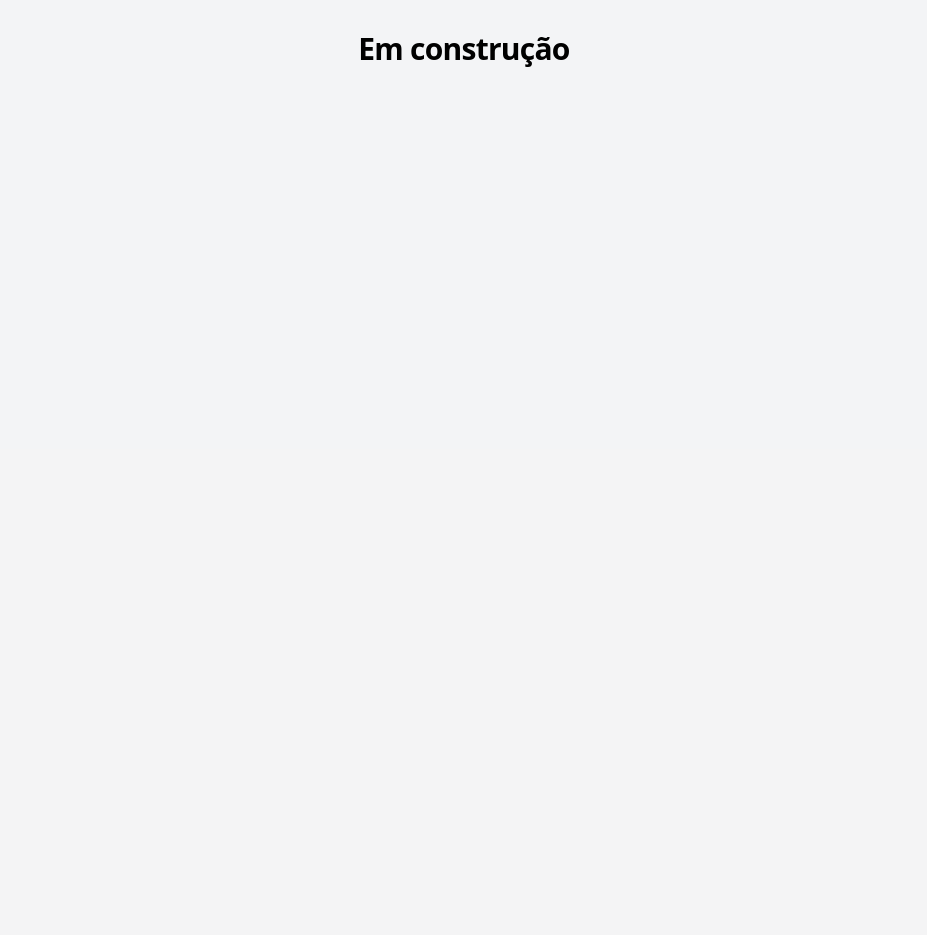
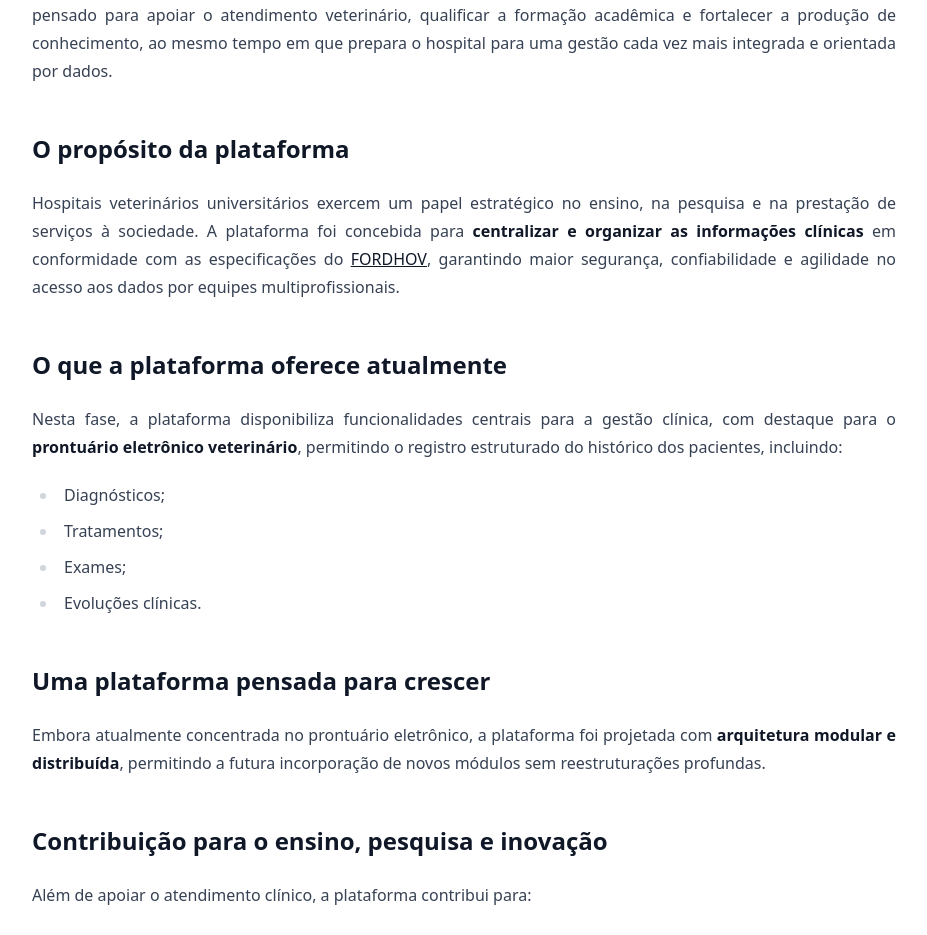
Before and after one commit to igor-felipe/manual-hovet, a Next.js app: page / in a window 1280 px wide. Shown: the part 420-1355 px from the top of the page, without its empty margins (176-1103 px from the left). Before the commit the page ends 869 px from the top, so only its background shows below. Built offline with nearby package versions, Linux system fonts and the light colour scheme.

Commit message:
feat: add página home

```diff
--- /dev/null
+++ b/app/home.mdx
@@ -0,0 +1,32 @@
+# SIG-HOVET - Sistema Integrado de Gestão de Hospitais Veterinários
+
+### Uma solução digital para integrar cuidado, ensino, pesquisa e gestão
+
+O **SIG-HOVET** advém de uma iniciativa voltada à modernização dos processos clínicos e administrativos para hospitais veterinários de universidades federais, com foco inicial na organização, segurança e integração das informações clínicas.
+
+Desenvolvida no contexto universitário da [UFRPE](https://portal.ufrpe.br/), a plataforma nasce como um ambiente digital estruturante, pensado para apoiar o atendimento veterinário, qualificar a formação acadêmica e fortalecer a produção de conhecimento, ao mesmo tempo em que prepara o hospital para uma gestão cada vez mais integrada e orientada por dados.
+
+## O propósito da plataforma
+
+Hospitais veterinários universitários exercem um papel estratégico no ensino, na pesquisa e na prestação de serviços à sociedade. A plataforma foi concebida para **centralizar e organizar as informações clínicas** em conformidade com as especificações do [FORDHOV](https://www.andifes.org.br/colegios/fordhov/), garantindo maior segurança, confiabilidade e agilidade no acesso aos dados por equipes multiprofissionais.
+
+## O que a plataforma oferece atualmente
+
+Nesta fase, a plataforma disponibiliza funcionalidades centrais para a gestão clínica, com destaque para o **prontuário eletrônico veterinário**, permitindo o registro estruturado do histórico dos pacientes, incluindo:
+
+* Diagnósticos;
+* Tratamentos;
+* Exames;
+* Evoluções clínicas.
+
+## Uma plataforma pensada para crescer
+
+Embora atualmente concentrada no prontuário eletrônico, a plataforma foi projetada com **arquitetura modular e distribuída**, permitindo a futura incorporação de novos módulos sem reestruturações profundas.
+
+## Contribuição para o ensino, pesquisa e inovação
+
+Além de apoiar o atendimento clínico, a plataforma contribui para:
+
+1. Formação prática de estudantes;
+2. Organização de dados para pesquisa científica;
+3. Fortalecimento da inovação no ambiente universitário.
--- a/app/page.tsx
+++ b/app/page.tsx
@@ -1,9 +1,9 @@
+import Home from "./home.mdx";
+
 export default function Page() {
   return (
-    <div className="flex h-full items-center justify-center ">
-      <h1 className="text-3xl font-semibold leading-10 tracking-tight text-black dark:text-zinc-50">
-        Em construção
-      </h1>
-    </div>
+    <article className="prose container max-w-5xl p-12 my-4 md:px-20 text-justify bg-white">
+      <Home />
+    </article>
   );
 }
```
